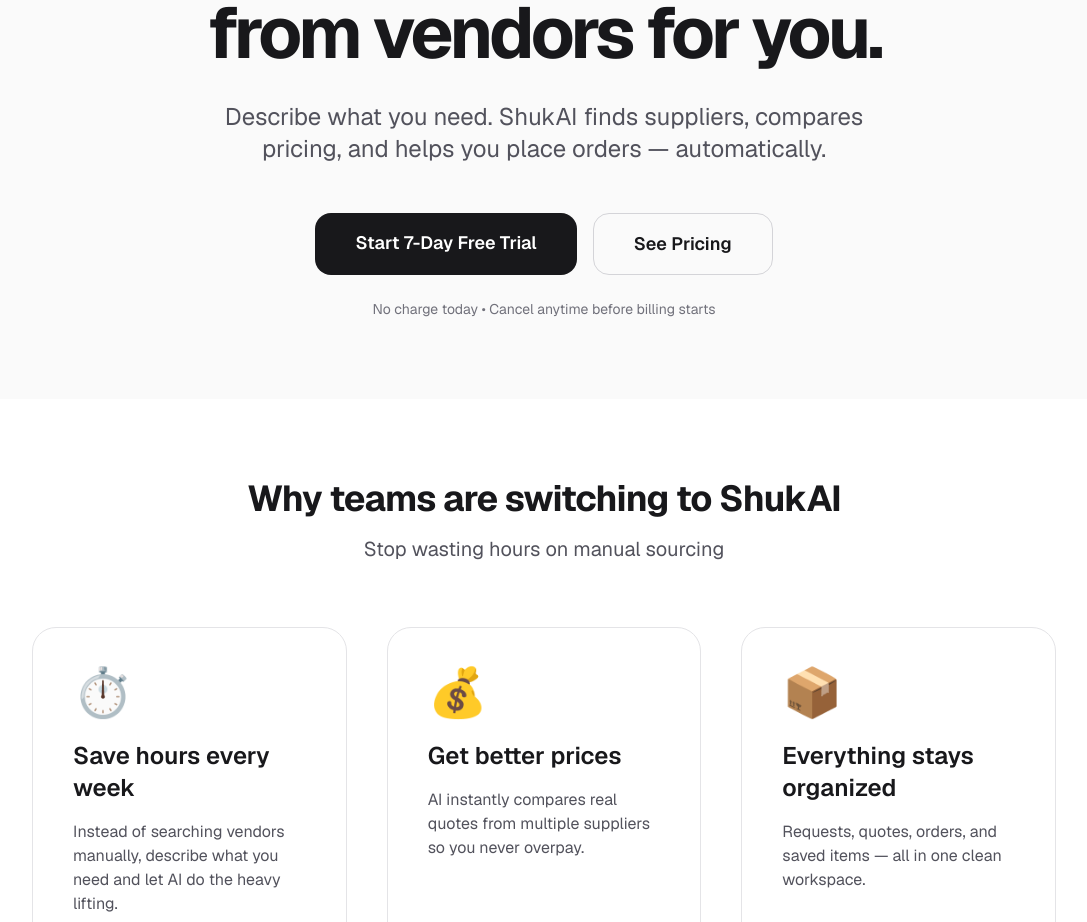
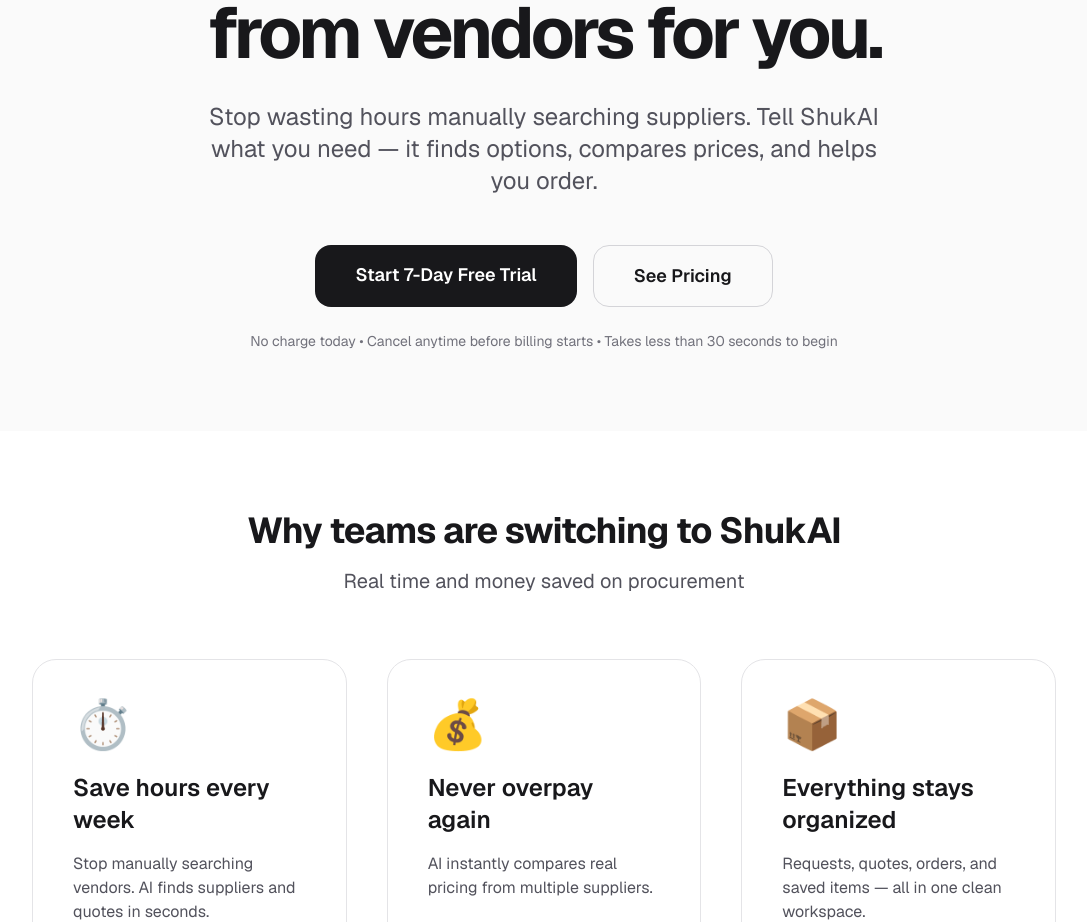
Before and after one commit to Gr33nstonecorp/shuka, a Next.js app: page / in a window 1280 px wide. Shown: the part 390-1312 px from the top of the page, without its empty margins (96-1183 px from the left). Built offline with nearby package versions, Linux system fonts and the light colour scheme; no server answers.

Commit message:
Update page.tsx

```diff
--- a/app/page.tsx
+++ b/app/page.tsx
@@ -51,7 +51,7 @@ export default function HomePage() {
           </h1>
 
           <p className="text-2xl text-zinc-600 dark:text-zinc-400 max-w-2xl mx-auto mb-12">
-            Describe what you need. ShukAI finds suppliers, compares pricing, and helps you place orders — automatically.
+            Stop wasting hours manually searching suppliers. Tell ShukAI what you need — it finds options, compares prices, and helps you order.
           </p>
 
           <div className="flex flex-col sm:flex-row gap-4 justify-center">
@@ -80,17 +80,17 @@ export default function HomePage() {
           </div>
 
           <p className="text-sm text-zinc-500 mt-6">
-            No charge today • Cancel anytime before billing starts
+            No charge today • Cancel anytime before billing starts • Takes less than 30 seconds to begin
           </p>
         </div>
       </div>
 
-      {/* Why should I care? — Strong emotional hook */}
+      {/* Why should I care? */}
       <div className="py-20 px-6 bg-white dark:bg-zinc-900">
         <div className="max-w-5xl mx-auto">
           <div className="text-center mb-16">
             <h2 className="text-4xl font-bold tracking-tight mb-4">Why teams are switching to ShukAI</h2>
-            <p className="text-xl text-zinc-600 dark:text-zinc-400">Stop wasting hours on manual sourcing</p>
+            <p className="text-xl text-zinc-600 dark:text-zinc-400">Real time and money saved on procurement</p>
           </div>
 
           <div className="grid md:grid-cols-3 gap-10">
@@ -98,15 +98,15 @@ export default function HomePage() {
               <div className="text-5xl mb-6">⏱️</div>
               <h3 className="text-2xl font-semibold mb-4">Save hours every week</h3>
               <p className="text-zinc-600 dark:text-zinc-400">
-                Instead of searching vendors manually, describe what you need and let AI do the heavy lifting.
+                Stop manually searching vendors. AI finds suppliers and quotes in seconds.
               </p>
             </div>
 
             <div className="bg-white dark:bg-zinc-900 border border-zinc-200 dark:border-zinc-800 rounded-3xl p-10">
               <div className="text-5xl mb-6">💰</div>
-              <h3 className="text-2xl font-semibold mb-4">Get better prices</h3>
+              <h3 className="text-2xl font-semibold mb-4">Never overpay again</h3>
               <p className="text-zinc-600 dark:text-zinc-400">
-                AI instantly compares real quotes from multiple suppliers so you never overpay.
+                AI instantly compares real pricing from multiple suppliers.
               </p>
             </div>
 
```
